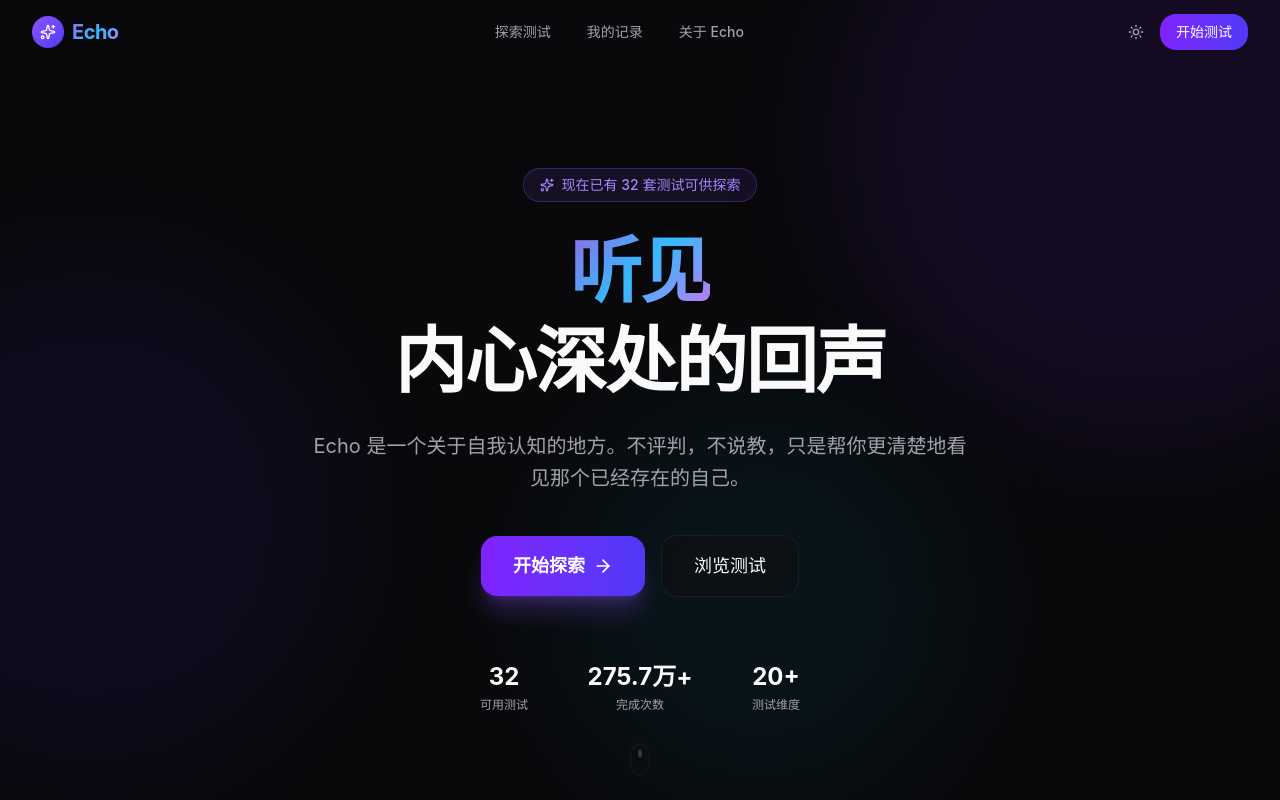
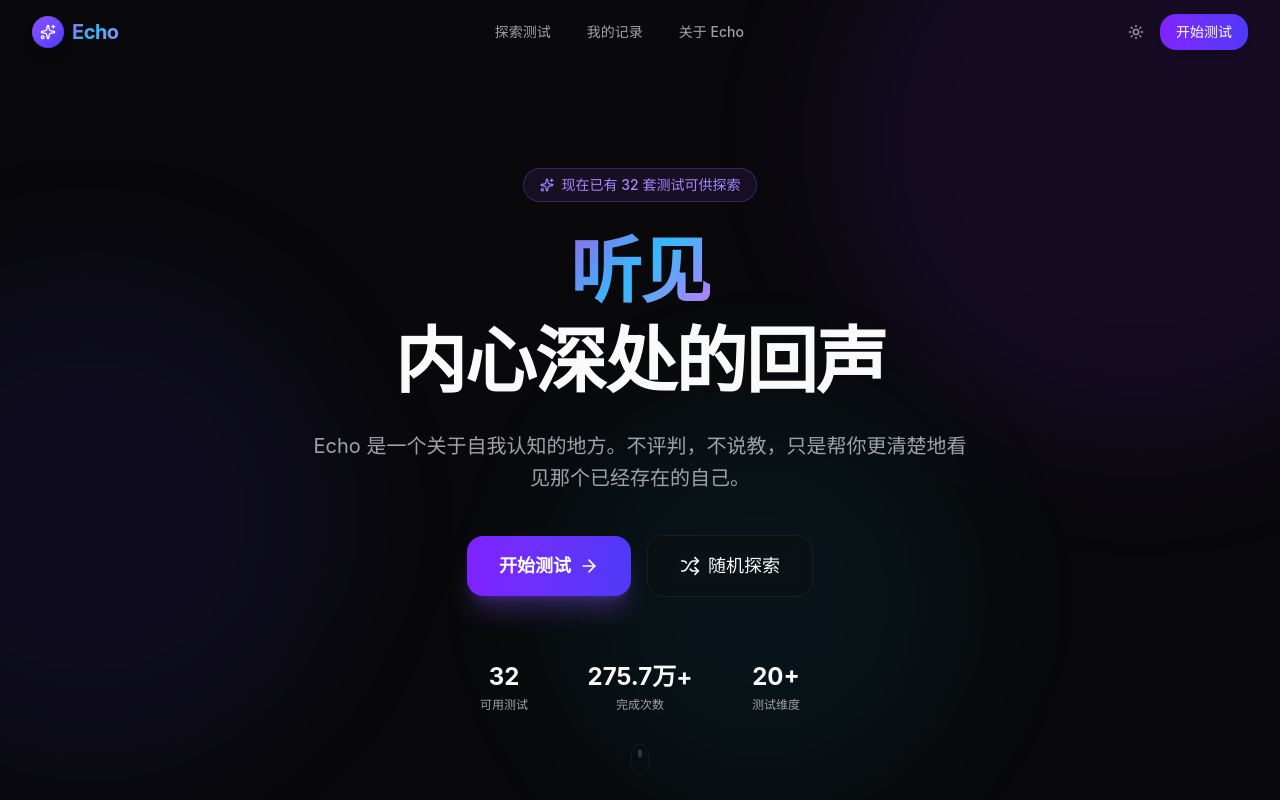
Before and after one commit to horizon-z40/Echo, a Next.js app: page / in a window 1280 px wide. Shown: the top 800 px of the page. Built offline with nearby package versions, Linux system fonts and the light colour scheme.

Commit message:
feat: 优化首页按钮功能
- 将'开始探索'改名为'开始测试'，保持跳转到测试列表
- 将'浏览测试'改名为'随机探索'，点击后随机选择一个测试开始
- 为'随机探索'按钮添加Shuffle图标

```diff
--- a/src/app/(main)/page.tsx
+++ b/src/app/(main)/page.tsx
@@ -2,7 +2,8 @@
 
 import { motion } from "framer-motion";
 import Link from "next/link";
-import { ArrowRight, Clock, Users, ChevronRight, Star, Sparkles, Brain, Heart, Briefcase, Waves } from "lucide-react";
+import { useRouter } from "next/navigation";
+import { ArrowRight, Clock, Users, ChevronRight, Star, Sparkles, Brain, Heart, Briefcase, Waves, Shuffle } from "lucide-react";
 import { tests, testCategories } from "@/lib/data";
 import { cn } from "@/lib/utils";
 
@@ -75,8 +76,14 @@ const features = [
 ];
 
 export default function HomePage() {
+  const router = useRouter();
   const featuredTests = tests.filter((t) => t.isFeatured);
   const popularTests = tests.filter((t) => t.isPopular);
+
+  const handleRandomExplore = () => {
+    const randomTest = tests[Math.floor(Math.random() * tests.length)];
+    router.push(`/quiz/${randomTest.slug}`);
+  };
 
   return (
     <div className="relative overflow-hidden">
@@ -126,15 +133,16 @@ export default function HomePage() {
               href="/tests"
               className="group inline-flex items-center gap-2 px-8 py-4 rounded-2xl bg-gradient-to-r from-violet-600 to-indigo-600 text-white font-semibold text-lg hover:opacity-90 transition-all duration-300 shadow-xl shadow-violet-500/25 hover:shadow-violet-500/40 hover:-translate-y-0.5"
             >
-              开始探索
+              开始测试
               <ArrowRight className="w-5 h-5 group-hover:translate-x-1 transition-transform" />
             </Link>
-            <Link
-              href="/tests#featured"
-              className="inline-flex items-center gap-2 px-8 py-4 rounded-2xl border border-border/60 bg-card/50 backdrop-blur-sm text-foreground font-medium text-lg hover:bg-card/80 transition-all duration-300 hover:-translate-y-0.5"
+            <button
+              onClick={handleRandomExplore}
+              className="inline-flex items-center gap-2 px-8 py-4 rounded-2xl border border-border/60 bg-card/50 backdrop-blur-sm text-foreground font-medium text-lg hover:bg-card/80 transition-all duration-300 hover:-translate-y-0.5 cursor-pointer"
             >
-              浏览测试
-            </Link>
+              <Shuffle className="w-5 h-5" />
+              随机探索
+            </button>
           </motion.div>
 
           {/* Stats */}
```
